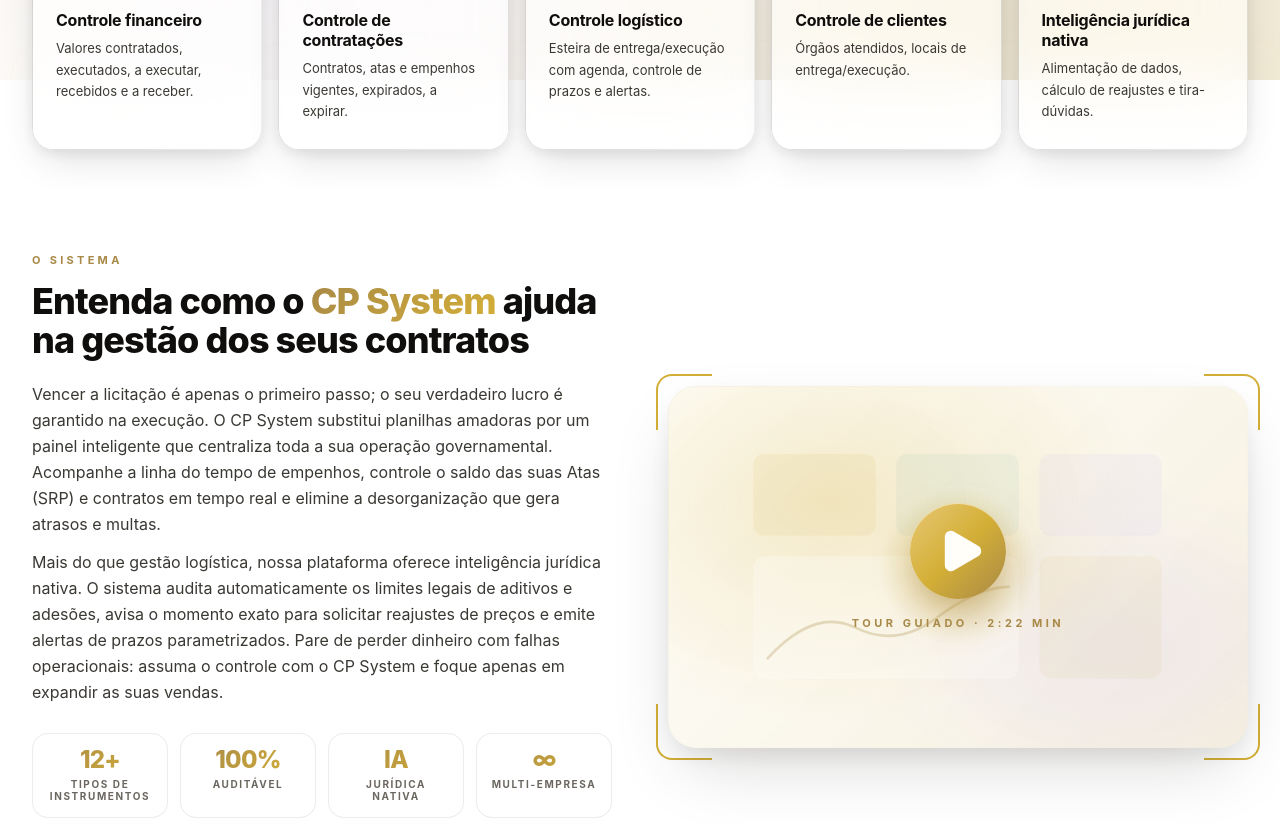
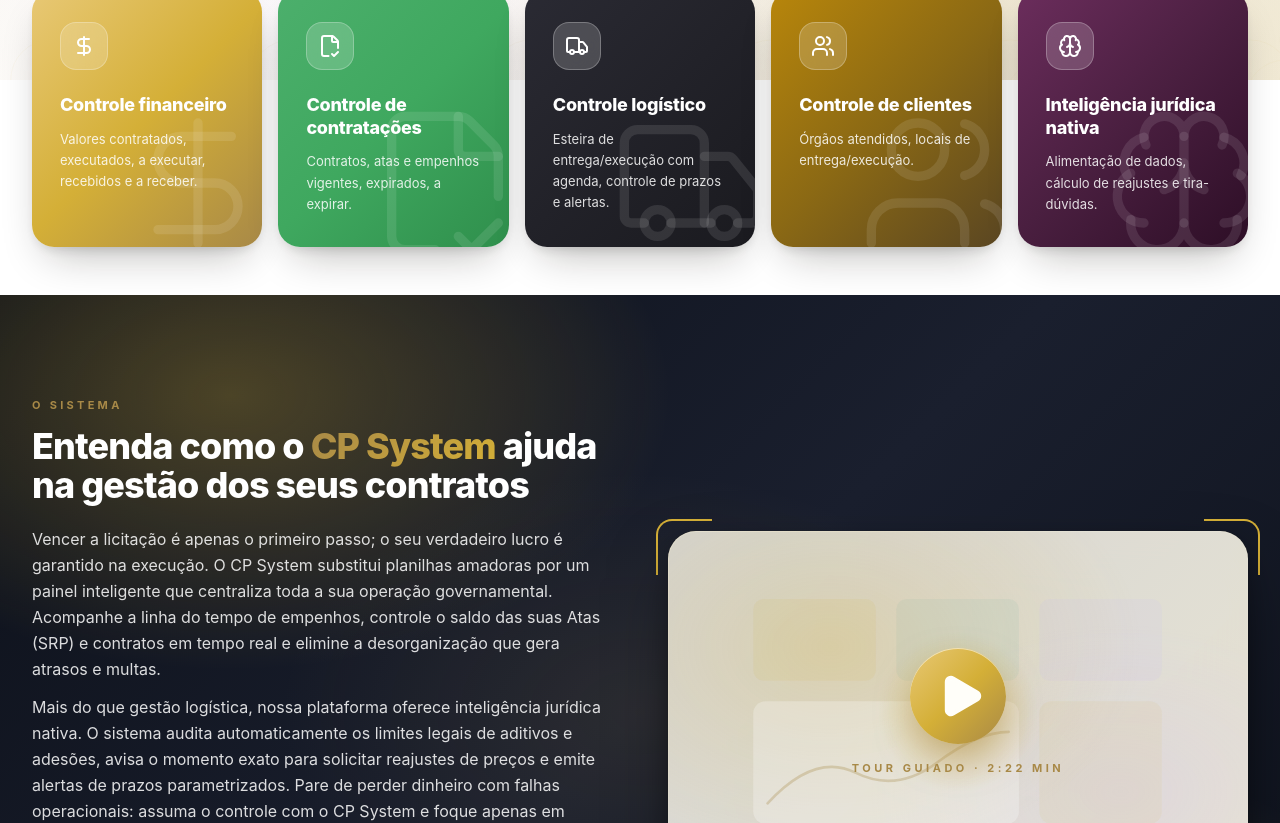
Before and after one commit to cpsystemltda/cpsystem, a Next.js app: page / in a window 1280 px wide. Shown: the part 720-1543 px from the top of the page. Built offline with nearby package versions, Linux system fonts and the light colour scheme; no server answers.

Commit message:
feat(home): layout intercalado dark/claro + 5 cards features coloridos (premium)

```diff
--- a/src/app/globals.css
+++ b/src/app/globals.css
@@ -508,6 +508,65 @@
 }
 
 /* ============================================================
+   SECTION DARK BLEED (Regina 19/06)
+   Wrap em uma <section> da home publica que ganha fundo dark
+   premium + aura dourada. Usa pseudo-elemento pra sangrar alem
+   das margens do container (max-w-[1320px]).
+   ============================================================ */
+.section-dark-bleed {
+  position: relative;
+  isolation: isolate;
+  padding-top: 96px;
+  padding-bottom: 96px;
+  color: #FFFFFF;
+  /* Sobrescreve vars pra textos internos brancos */
+  --text: #FFFFFF;
+  --text-soft: rgba(255, 255, 255, 0.85);
+  --text-mute: rgba(255, 255, 255, 0.62);
+  --text-faint: rgba(255, 255, 255, 0.40);
+  --hairline: rgba(212, 175, 55, 0.22);
+}
+.section-dark-bleed::before {
+  content: '';
+  position: absolute;
+  top: 0; bottom: 0;
+  left: 50%; right: 50%;
+  margin-left: -50vw; margin-right: -50vw;
+  width: 100vw;
+  background:
+    radial-gradient(ellipse 800px 500px at 18% 12%, rgba(212, 175, 55, 0.30), transparent 55%),
+    radial-gradient(ellipse 700px 500px at 82% 88%, rgba(244, 211, 116, 0.18), transparent 55%),
+    radial-gradient(ellipse 600px 400px at 50% 50%, rgba(168, 137, 71, 0.12), transparent 60%),
+    linear-gradient(135deg, #0C1019 0%, #1A1F2E 50%, #0C1019 100%);
+  z-index: -1;
+}
+/* Quando glass aparece dentro de section-dark-bleed, vira glass escuro */
+.section-dark-bleed .glass {
+  background: rgba(15, 22, 33, 0.55);
+  box-shadow:
+    inset 0 1px 0 rgba(255, 255, 255, 0.08),
+    inset 0 0 0 0.5px rgba(212, 175, 55, 0.22),
+    0 28px 72px -18px rgba(0, 0, 0, 0.55),
+    0 10px 28px -6px rgba(0, 0, 0, 0.40);
+}
+.section-dark-bleed .glass::before {
+  background: linear-gradient(135deg,
+    rgba(244, 211, 116, 0.28) 0%,
+    rgba(212, 175, 55, 0.14) 30%,
+    rgba(255, 255, 255, 0.04) 60%,
+    rgba(212, 175, 55, 0.12) 100%
+  );
+}
+/* Card auxiliar branco dentro de dark-bleed vira dark */
+.section-dark-bleed [style*="background: rgba(255,255,255,0.7"],
+.section-dark-bleed [style*="background: rgba(255, 255, 255, 0.7"],
+.section-dark-bleed [style*="background: rgba(255,255,255,0.65"],
+.section-dark-bleed [style*="background: rgba(255, 255, 255, 0.65"] {
+  background: rgba(255, 255, 255, 0.06) !important;
+  border-color: rgba(212, 175, 55, 0.28) !important;
+}
+
+/* ============================================================
    THEME DARK PREMIUM (Regina 16/06)
    Aplicado em .theme-dark-premium — override de vars CSS pra
    transformar o glass system em paleta preto+dourado premium.
--- a/src/components/HomeLandingClient.tsx
+++ b/src/components/HomeLandingClient.tsx
@@ -100,8 +100,8 @@
 
       <main className="relative z-[1] mx-auto w-full max-w-[1320px] px-8 pb-16">
 
-        {/* ============== SEÇÃO 1 — HERO ============== */}
-        <section className="pt-10 pb-14 text-center lg:pt-14 lg:pb-16">
+        {/* ============== SEÇÃO 1 — HERO (DARK) ============== */}
+        <section className="section-dark-bleed text-center">
           <span className="text-[11px] font-bold uppercase" style={{ color: "var(--primary-deep)", letterSpacing: "0.34em" }}>
             Plataforma Premium
           </span>
@@ -162,34 +162,39 @@
           <div className="grid grid-cols-2 gap-3.5 sm:gap-4 lg:grid-cols-5">
             <FeatureCard
               icon={DollarSign}
+              cor="dourado"
               titulo="Controle financeiro"
               descricao="Valores contratados, executados, a executar, recebidos e a receber."
             />
             <FeatureCard
               icon={FileCheck2}
+              cor="verde"
               titulo="Controle de contratações"
               descricao="Contratos, atas e empenhos vigentes, expirados, a expirar."
             />
             <FeatureCard
               icon={Truck}
+              cor="escuro"
               titulo="Controle logístico"
               descricao="Esteira de entrega/execução com agenda, controle de prazos e alertas."
             />
             <FeatureCard
               icon={Users}
+              cor="bronze"
               titulo="Controle de clientes"
               descricao="Órgãos atendidos, locais de entrega/execução."
             />
             <FeatureCard
               icon={Brain}
+              cor="vinho"
               titulo="Inteligência jurídica nativa"
               descricao="Alimentação de dados, cálculo de reajustes e tira-dúvidas."
             />
           </div>
         </section>
 
-        {/* ============== SEÇÃO 3 — INSTITUCIONAL SPLIT (TEXTO + STATS / VÍDEO) ============== */}
-        <section id="sistema" className="mt-24">
+        {/* ============== SEÇÃO 3 — INSTITUCIONAL SPLIT (DARK) ============== */}
+        <section id="sistema" className="section-dark-bleed mt-12">
           <div className="grid items-center gap-12 lg:grid-cols-2 lg:gap-14">
             {/* Coluna esquerda — texto + stats */}
             <div>
@@ -535,8 +540,8 @@
           </div>
         </section>
 
-        {/* ============== SEÇÃO 5 — "SE INTERESSOU" CTA FINAL ============== */}
-        <section className="mt-24">
+        {/* ============== SEÇÃO 5 — "SE INTERESSOU" CTA FINAL (DARK) ============== */}
+        <section className="section-dark-bleed mt-12">
           <div
             className="glass overflow-hidden rounded-[28px] px-10 py-12 text-center lg:px-14 lg:py-14"
             style={{ color: "var(--text)" }}
@@ -599,10 +604,16 @@
         </section>
       </main>
 
-      <footer className="relative z-[1] border-t pb-9 pt-7" style={{ borderColor: "var(--hairline)" }}>
+      <footer
+        className="relative z-[1] border-t pb-9 pt-7"
+        style={{
+          background: "#0C1019",
+          borderTopColor: "rgba(212, 175, 55, 0.18)",
+        }}
+      >
         <div
           className="mx-auto flex max-w-[1320px] flex-col items-center gap-3 px-8 text-[11px] uppercase sm:flex-row sm:justify-between"
-          style={{ letterSpacing: "0.24em", color: "var(--text-faint)" }}
+          style={{ letterSpacing: "0.24em", color: "rgba(255, 255, 255, 0.55)" }}
         >
           <span>CP System · Plataforma Premium</span>
           <span>LGPD · Trilha auditável · Conexão segura</span>
@@ -830,35 +841,67 @@
 }
 
 // ===========================================================
-// CARD DE FEATURE
+// CARD DE FEATURE — paleta colorida premium (Regina 19/06)
+// 5 cores distintas pra contraste, mantendo padrao premium.
 // ===========================================================
+const FEATURE_PALETTES = {
+  dourado: "linear-gradient(135deg, #E8C875 0%, #D4AF37 50%, #A88947 100%)",
+  verde:   "linear-gradient(135deg, #4CAF6C 0%, #3FA85F 50%, #2F8F4C 100%)",
+  escuro:  "linear-gradient(135deg, #2A2A33 0%, #1A1A1F 100%)",
+  bronze:  "linear-gradient(135deg, #B8860B 0%, #8B6914 50%, #5A4622 100%)",
+  vinho:   "linear-gradient(135deg, #6B2D5C 0%, #4A1F40 50%, #2D0E26 100%)",
+} as const;
+
+type FeatureCor = keyof typeof FEATURE_PALETTES;
+
 function FeatureCard({
   icon: Icone,
   titulo,
   descricao,
+  cor = "dourado",
 }: {
   icon: React.ComponentType<{ className?: string; style?: React.CSSProperties; strokeWidth?: number }>;
   titulo: string;
   descricao: string;
+  cor?: FeatureCor;
 }) {
   return (
     <div
-      className="glass-tile flex flex-col rounded-[20px] px-6 py-7 transition-transform hover:translate-y-[-2px]"
-      style={{ color: "var(--text)" }}
+      className="relative flex flex-col overflow-hidden rounded-[22px] px-7 py-8 transition-transform hover:-translate-y-1"
+      style={{
+        background: FEATURE_PALETTES[cor],
+        color: "#FFFFFF",
+        boxShadow: "0 20px 44px -16px rgba(20, 16, 8, 0.32), 0 6px 14px -6px rgba(20, 16, 8, 0.18)",
+        minHeight: "240px",
+      }}
     >
+      {/* Icone gigante decorativo no canto direito inferior */}
+      <Icone
+        aria-hidden
+        className="pointer-events-none absolute -bottom-4 -right-4 h-[160px] w-[160px]"
+        style={{ color: "rgba(255, 255, 255, 0.10)" }}
+        strokeWidth={1.4}
+      />
       <span
-        className="flex h-12 w-12 items-center justify-center rounded-2xl"
+        className="relative z-[1] flex h-12 w-12 items-center justify-center rounded-2xl"
         style={{
-          background: "linear-gradient(135deg, rgba(212,175,55,0.30), rgba(212,175,55,0.08))",
-          border: "0.5px solid rgba(168,137,71,0.32)",
+          background: "rgba(255, 255, 255, 0.18)",
+          border: "0.5px solid rgba(255, 255, 255, 0.25)",
+          backdropFilter: "blur(10px)",
         }}
       >
-        <Icone className="h-6 w-6" style={{ color: "var(--primary-deep)" }} strokeWidth={1.7} />
+        <Icone className="h-6 w-6" style={{ color: "#FFFFFF" }} strokeWidth={2} />
       </span>
-      <h4 className="mt-4 text-[16px] font-bold leading-tight" style={{ letterSpacing: "-0.015em" }}>
+      <h4
+        className="relative z-[1] mt-6 text-[18px] font-extrabold leading-tight"
+        style={{ letterSpacing: "-0.015em", color: "#FFFFFF" }}
+      >
         {titulo}
       </h4>
-      <p className="mt-2 text-[13px] leading-relaxed" style={{ color: "var(--text-soft)" }}>
+      <p
+        className="relative z-[1] mt-3 text-[13px] leading-relaxed"
+        style={{ color: "rgba(255, 255, 255, 0.85)" }}
+      >
         {descricao}
       </p>
     </div>
```
